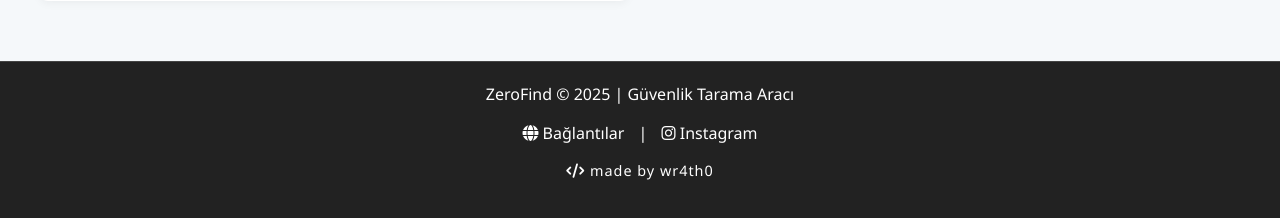
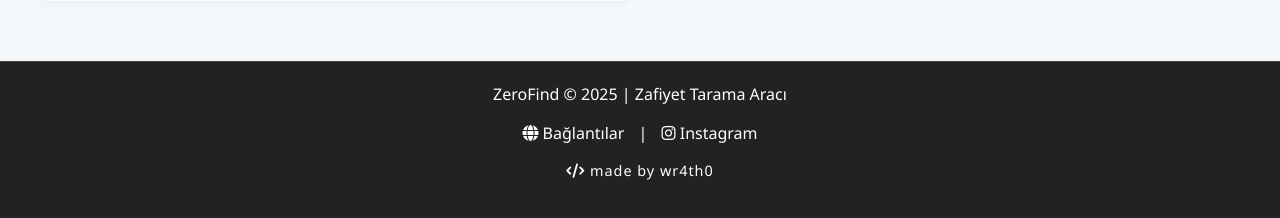
Before and after one commit to T5heAlyx/ZeroFind, a Flask app: page / in a window 1280 px wide. Shown: the part 1020-1238 px from the top of the page. Run offline with Flask 3, Linux system fonts and the light colour scheme.

Commit message:
Update layout.html

```diff
--- a/templates/layout.html
+++ b/templates/layout.html
@@ -60,7 +60,7 @@
         <!-- Footer -->
         <footer class="nexus-footer" style="background-color: #222; padding: 20px 0; border-top: 1px solid #444;">
             <div style="display: flex; flex-direction: column; align-items: center; justify-content: center;">
-                <p style="color: #fff; font-weight: 300; margin-bottom: 10px;">ZeroFind &copy; 2025 | Güvenlik Tarama Aracı</p>
+                <p style="color: #fff; font-weight: 300; margin-bottom: 10px;">ZeroFind &copy; 2025 | Zafiyet Tarama Aracı</p>
                 <div style="margin: 5px 0;">
                     <a href="https://wr4thinfo.github.io" target="_blank" style="color: #fff; font-weight: 400; margin: 0 10px; text-decoration: none;">
                         <i class="fas fa-globe"></i> Bağlantılar
```
